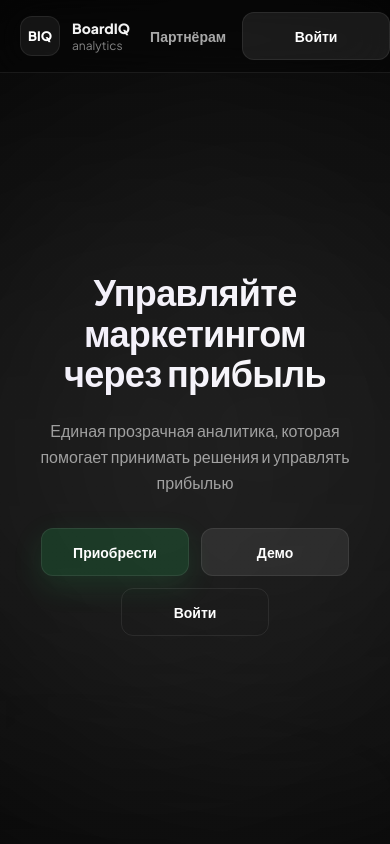
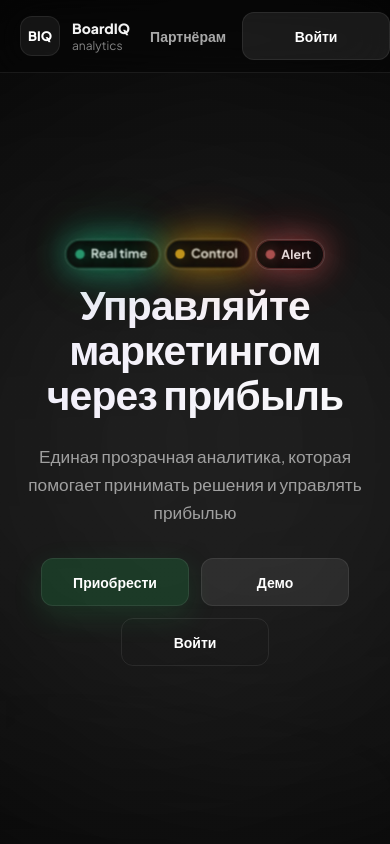
Before and after one commit to marketingpanfilov-collab/analytics-saas-AI, a Next.js app: page / in a window 390 px wide. Shown: the top 844 px of the page. Built offline with nearby package versions, Linux system fonts and the light colour scheme.

Commit message:
feat: add landing sections before pricing

```diff
--- a/app/page.tsx
+++ b/app/page.tsx
@@ -235,6 +235,23 @@ export default function Page() {
           <div className="text-center">
             <div className="relative mx-auto inline-block max-w-4xl">
               <div
+                className="mb-3 flex flex-wrap items-center justify-center gap-2 sm:mb-4 lg:hidden"
+                aria-hidden
+              >
+                <span className="hero-badge hero-badge--realtime">
+                  <span className="hero-badge-dot" />
+                  <span className="hero-badge-label">Real time</span>
+                </span>
+                <span className="hero-badge hero-badge--control">
+                  <span className="hero-badge-dot" />
+                  <span className="hero-badge-label">Control</span>
+                </span>
+                <span className="hero-badge hero-badge--alert">
+                  <span className="hero-badge-dot" />
+                  <span className="hero-badge-label">Alert</span>
+                </span>
+              </div>
+              <div
                 className="pointer-events-none absolute bottom-full right-0 z-10 mb-2 hidden max-w-[min(100%,calc(100vw-2.5rem))] flex-row flex-nowrap items-center justify-end gap-2 sm:gap-2.5 lg:mb-2.5 lg:flex"
                 aria-hidden
               >
@@ -251,14 +268,14 @@ export default function Page() {
                   <span className="hero-badge-label">Alert</span>
                 </span>
               </div>
-              <h1 className="hero-title-gradient mx-auto max-w-4xl overflow-visible pb-[0.12em] text-4xl font-extrabold leading-[1.12] md:text-6xl md:leading-[1.1] xl:text-[72px] xl:leading-[1.08]">
+              <h1 className="hero-title-gradient mx-auto max-w-4xl overflow-visible pb-[0.12em] text-[2.55rem] font-extrabold leading-[1.1] md:text-6xl md:leading-[1.1] xl:text-[72px] xl:leading-[1.08]">
                 Управляйте маркетингом
                 <br />
                 через прибыль
               </h1>
             </div>
 
-            <p className="mx-auto mt-5 max-w-xl text-base leading-relaxed text-white/58 md:text-lg">
+            <p className="mx-auto mt-5 max-w-xl text-[1.08rem] leading-relaxed text-white/58 md:text-lg">
               Единая прозрачная аналитика, которая помогает принимать решения и управлять прибылью
             </p>
 
--- a/components/landing/BaseButton.tsx
+++ b/components/landing/BaseButton.tsx
@@ -9,12 +9,14 @@ export function BaseButton({
   href,
   variant = "outline",
   full = false,
+  className,
 }: {
   children: React.ReactNode;
   href: string;
   /** Как primary, но emerald — в одном тоне с карточками BoardIQ / выделенным тарифом */
   variant?: "primary" | "primaryEmerald" | "secondary" | "outline";
   full?: boolean;
+  className?: string;
 }) {
   return (
     <Link
@@ -31,6 +33,7 @@ export function BaseButton({
           "border border-white/12 bg-white/8 text-white/92 hover:bg-white/12",
         variant === "outline" &&
           "border border-white/12 bg-transparent text-white/78 hover:bg-white/6",
+        className
       )}
     >
       {children}
--- a/components/layout/LandingHeader.tsx
+++ b/components/layout/LandingHeader.tsx
@@ -50,7 +50,11 @@ export function LandingHeader() {
             <div className="flex shrink-0 items-center gap-3 md:gap-4">
               {/* На мобильных nav скрыт — «Партнёрам» только здесь; с md пункт внутри nav выше */}
               <PartnershipNavButton className={`${landingNavLinkClass} md:hidden`} />
-              <BaseButton href="/login" variant="secondary">
+              <BaseButton
+                href="/login"
+                variant="secondary"
+                className="min-w-[132px] px-5 sm:min-w-[148px] sm:px-6"
+              >
                 Войти
               </BaseButton>
             </div>
```
